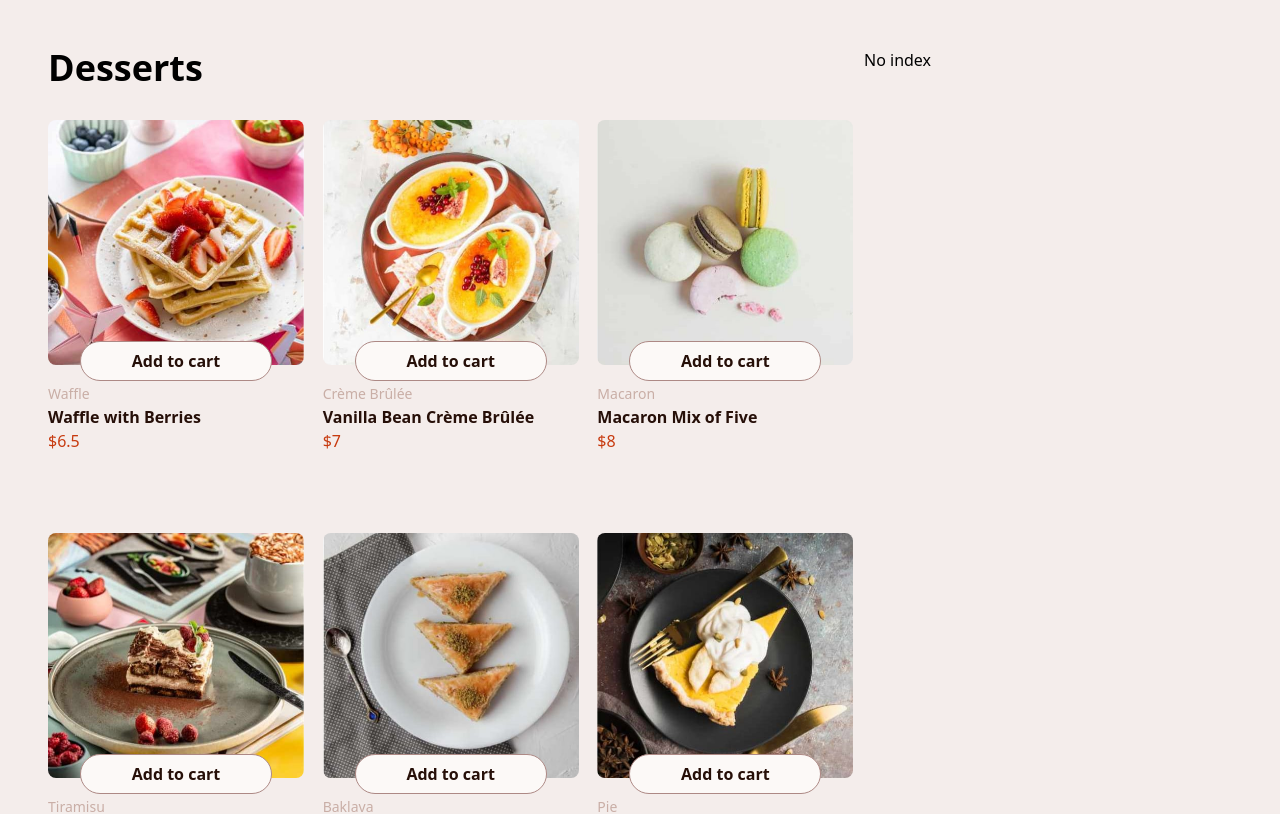
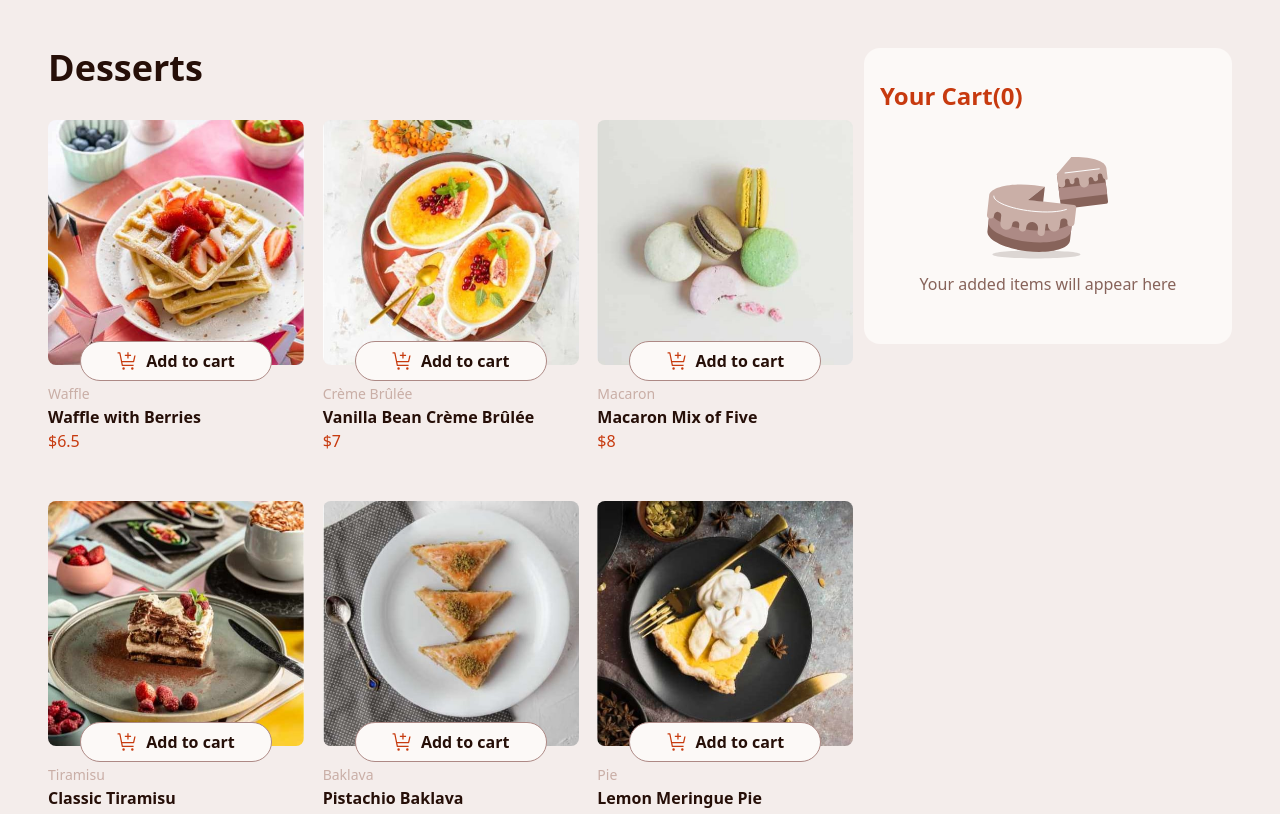
Before and after one commit to iammoein/dessert-app, a React (Vite) app: page / in a window 1280 px wide. Shown: the top 814 px of the page. Built offline with nearby package versions, Linux system fonts and the light colour scheme; data requests are answered from the project's data file.

Commit message:
refactor: add some icon to my project

```diff
--- a/src/components/CartItem.jsx
+++ b/src/components/CartItem.jsx
@@ -3,8 +3,6 @@ import { deleteItem } from "../features/cart/cartSlice";
 
 export default function CartItem({ item }) {
   const totalPrice = item.quantity * item.price;
-  console.log(item);
-
   const dispatch = useDispatch();
 
   function handleDeleteItem(id) {
@@ -26,7 +24,15 @@ export default function CartItem({ item }) {
         className="w-4 h-4 flex items-center justify-center rounded-full border border-rose-400 cursor-pointer text-rose-400 hover:text-rose-500 hover:border-rose-500"
         onClick={() => handleDeleteItem(item.id)}
       >
-        <span className="text-[15px] leading-none">×</span>
+        <svg
+          xmlns="http://www.w3.org/2000/svg"
+          width="10"
+          height="10"
+          viewBox="0 0 10 10"
+          fill="currentColor"
+        >
+          <path d="M8.375 9.375 5 6 1.625 9.375l-1-1L4 5 .625 1.625l1-1L5 4 8.375.625l1 1L6 5l3.375 3.375-1 1Z" />
+        </svg>
       </button>
     </div>
   );
--- a/src/components/CartList.jsx
+++ b/src/components/CartList.jsx
@@ -2,6 +2,7 @@ import {
   getTotalCartPrice,
   getTotalCartQuantity,
 } from "../features/cart/cartSlice";
+import cakeIcon from "../assets/images/illustration-empty-cart.svg";
 import CartItem from "./CartItem";
 import { useSelector } from "react-redux";
 
@@ -12,13 +13,19 @@ export default function CardList() {
   const totalCartPrice = useSelector(getTotalCartPrice);
 
   return (
-    <>
-      {cart.length > 0 ? (
-        <div className=" flex flex-col gap-8 bg-rose-50 p-4 rounded-2xl self-start">
-          <h2 className="font-bold text-myRed text-2xl">
-            Your Cart({totalCartQunatity})
-          </h2>
-
+    <div className=" flex flex-col gap-8 bg-rose-50 px-4 py-8 rounded-2xl self-start">
+      <h2 className="font-bold text-myRed text-2xl">
+        Your Cart({totalCartQunatity})
+      </h2>
+      {cart.length === 0 ? (
+        <div className="flex flex-col justify-center items-center pb-4">
+          <img src={cakeIcon} alt="" />
+          <p className="font-medium text-rose-500">
+            Your added items will appear here
+          </p>
+        </div>
+      ) : (
+        <>
           <ul className="flex flex-col gap-8 ">
             {cart.map((item) => (
               <CartItem item={item} />
@@ -27,19 +34,17 @@ export default function CardList() {
 
           <div className="flex justify-between">
             <h3 className="text-sm text-rose-500">Order Total</h3>
-            <h2 className="text-2xl text-rose-900">${totalCartPrice}</h2>
+            <h2 className="text-2xl text-rose-900 font-bold">${totalCartPrice}</h2>
           </div>
 
           <button
             className="w-full p-4 bg-myRed rounded-full text-rose-100 hover:bg-[hsl(14,86%,32%)]
-        hover:text-rose-50 cursor-pointer transition duration-200 font-bold"
+          hover:text-rose-50 cursor-pointer transition duration-200 font-bold"
           >
             Confirm Order
           </button>
-        </div>
-      ) : (
-        <p>No index</p>
+        </>
       )}
-    </>
+    </div>
   );
 }
--- a/src/components/DesserItem.jsx
+++ b/src/components/DesserItem.jsx
@@ -4,6 +4,7 @@ import {
   decreaseItemQuantity,
   increaseItemQuantity,
 } from "../features/cart/cartSlice";
+import cartIcon from "../assets/images/icon-add-to-cart.svg";
 
 export default function DessertItem({ dessert }) {
   const { id, name, category, price } = dessert;
@@ -28,8 +29,8 @@ export default function DessertItem({ dessert }) {
   }
 
   return (
-    <div className="w-64 relative ">
-      <picture>
+    <div className="w-64 relative">
+      <picture >
         <source media="(min-width: 1024px)" srcSet={dessert.image.desktop} />
         <source media="(min-width: 640px)" srcSet={dessert.image.tablet} />
         <img
@@ -45,10 +46,13 @@ export default function DessertItem({ dessert }) {
           onClick={handleAddToCart}
           className="w-48 h-10 absolute bg-rose-50 rounded-full cursor-pointer text-rose-900 font-semibold bottom-18 left-1/2 transform -translate-x-1/2 border border-rose-400 hover:text-myRed hover:border-myRed duration-200"
         >
-          Add to cart
+          <span className="flex items-center justify-center gap-2">
+            <img src={cartIcon} alt="" />
+            <h3>Add to cart</h3>
+          </span>
         </button>
       ) : (
-        <div className="w-48 h-10 absolute bottom-18 left-1/2 transform -translate-x-1/2 flex items-center justify-between gap-4 bg-myRed text-rose-100 px-4 py-2 rounded-full cursor-pointer">
+        <div className="w-48 h-10 absolute bottom-18 left-1/2 transform -translate-x-1/2 flex items-center justify-between gap-4 bg-myRed text-rose-100 px-4 py-2 rounded-full cursor-pointer ">
           <button
             onClick={() => dispatch(decreaseItemQuantity(dessert.id))}
             className="text-2xl cursor-pointer hover:text-rose-300 duration-150"
--- a/src/components/DessertList.jsx
+++ b/src/components/DessertList.jsx
@@ -16,9 +16,9 @@ export default function DessertList() {
 
   return (
     <div className="flex flex-col gap-8">
-      <h1 className="font-bold text-4xl">Desserts</h1>
+      <h1 className="font-bold text-4xl text-rose-900">Desserts</h1>
 
-      <ul className="grid grid-cols-1 gap-x-12 gap-y-12 md:grid-cols-2 lg:grid-cols-3">
+      <ul className="grid grid-cols-1 gap-x-12 gap-y-4 md:grid-cols-2 lg:grid-cols-3">
         {desserts.map((dessert) => (
           <li key={dessert.id}>
             <DessertItem dessert={dessert} />
```
